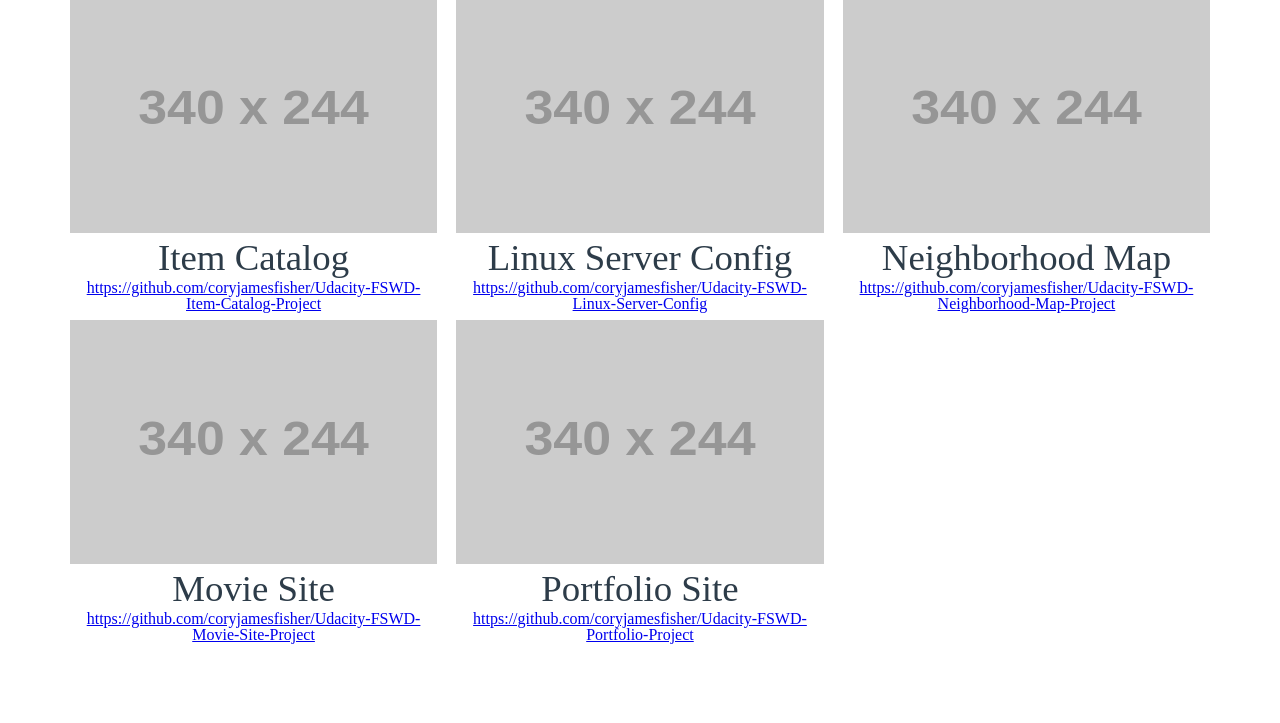
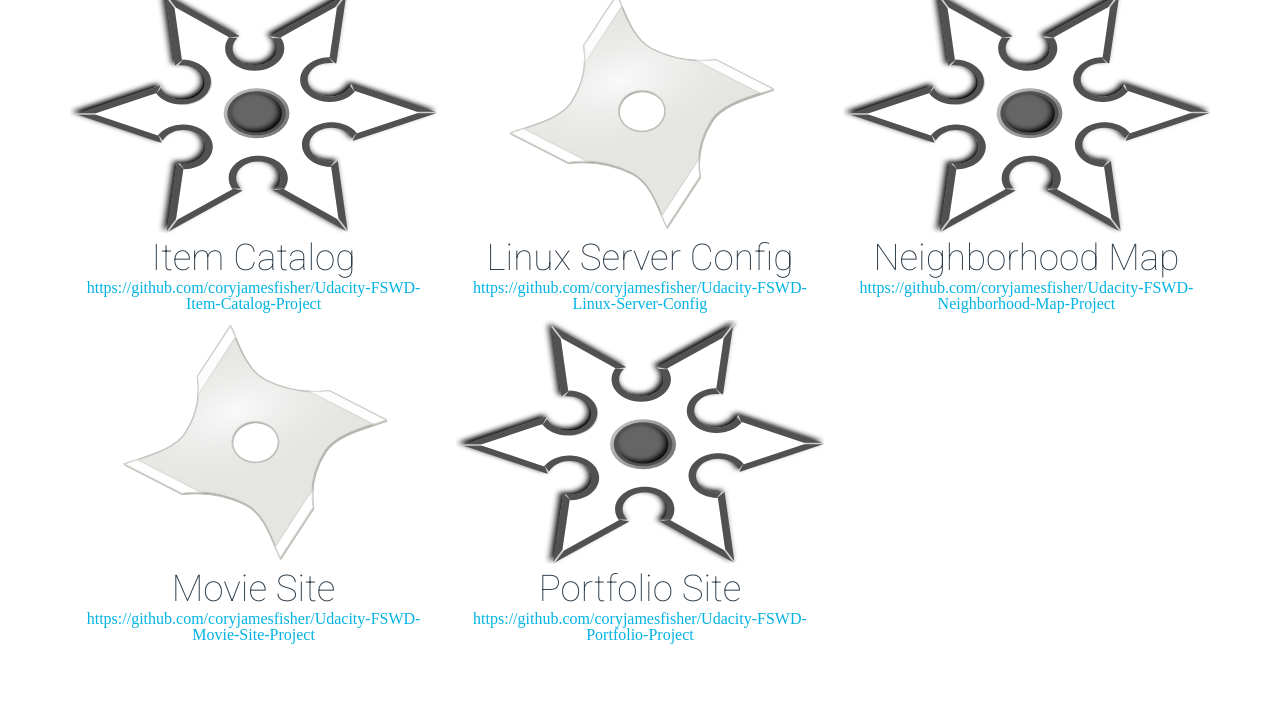
Before and after one commit to coryjamesfisher/Udacity-FSWD-Portfolio-Project, a website: page index.html in a window 1280 px wide. Shown: the part 737-1460 px from the top of the page. Drawn offline with nearby package versions, Linux system fonts and the light colour scheme; placeholder pictures from the web are drawn by us.

Commit message:
Use some images

```diff
--- a/index.html
+++ b/index.html
@@ -30,7 +30,7 @@
 				<h3 class="heading-text">Featured Work</h3>
 				<article>
 					<figure>
-						<img src="http://placehold.it/340x244">
+						<img src="images/star1.svg">
 						<figcaption>
 							<h2>Item Catalog</h2>
 							<a href="https://github.com/coryjamesfisher/Udacity-FSWD-Item-Catalog-Project">
@@ -42,7 +42,7 @@
 
 				<article>
 					<figure>
-						<img src="http://placehold.it/340x244">
+						<img src="images/star2.svg">
 						<figcaption>
 							<h2>Linux Server Config</h2>
 							<a href="https://github.com/coryjamesfisher/Udacity-FSWD-Linux-Server-Config">
@@ -54,7 +54,7 @@
 
 				<article>
 					<figure>
-						<img src="http://placehold.it/340x244">
+						<img src="images/star1.svg">
 						<!--<img src="images/catalog_this.png">-->
 						<figcaption>
 							<h2>Neighborhood Map</h2>
@@ -67,7 +67,7 @@
 
 				<article>
 					<figure>
-						<img src="http://placehold.it/340x244">
+						<img src="images/star2.svg">
 						<!--<img src="images/catalog_this.png">-->
 						<figcaption>
 							<h2>Movie Site</h2>
@@ -80,7 +80,7 @@
 
 				<article>
 					<figure>
-						<img src="http://placehold.it/340x244">
+						<img src="images/star1.svg">
 						<!--<img src="images/catalog_this.png">-->
 						<figcaption>
 							<h2>Portfolio Site</h2>
--- a/scss/styles.scss
+++ b/scss/styles.scss
@@ -45,9 +45,31 @@
   font-size: 2em;
 }
 
+a {
+  color: $terciary-color;
+  text-decoration: none;
+
+  &:hover {
+    text-decoration: underline;
+  }
+}
+
 body hr {
   background-color: $secondary-color;
   height: 5px;
+}
+
+h1, h2, h3, h4 {
+  font-family: 'Roboto', sans-serif;
+}
+
+h1, h4 {
+  text-transform: uppercase;
+  color: $primary-color;
+}
+
+h3, h4 {
+  font-weight: bold;
 }
 
 /* Header Section */
@@ -55,16 +77,6 @@
 
   margin-top: 3em;
   margin-bottom: 2em;
-
-  h1, h4 {
-    font-family: 'Roboto', sans-serif;
-    text-transform: uppercase;
-    color: $primary-color;
-  }
-
-  h4 {
-    font-weight: bold;
-  }
 
   section.heading-image {
     @include span(2);
```
Also changed, not shown: css/styles.css, images/star1.svg (added), images/star2.svg (added).
